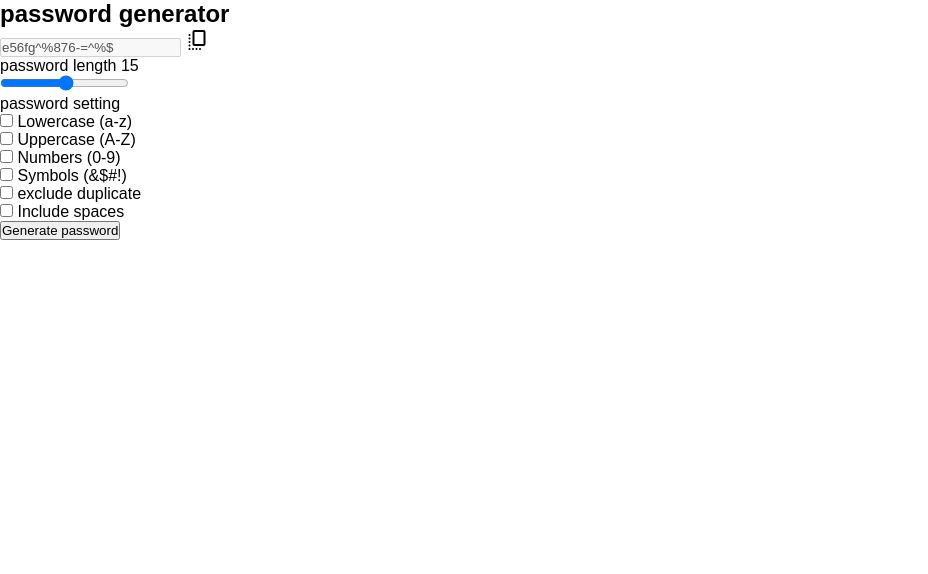
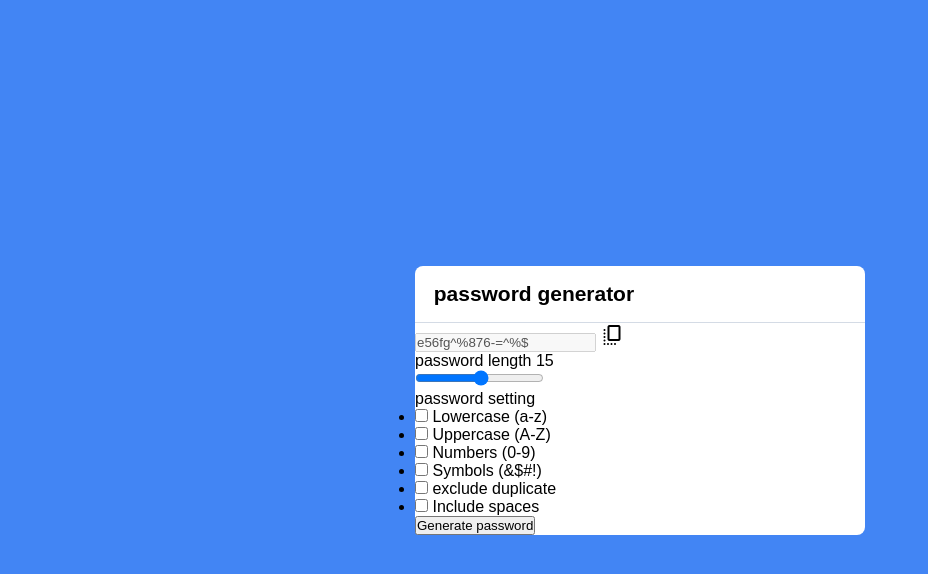
Before and after one commit to pritamdhar6468/password-generator, a plain HTML site: page index.html in a window 1280 px wide. Shown: the whole page, without its empty margins (0-928 px from the left). Drawn offline with nearby package versions, Linux system fonts and the light colour scheme.

Commit message:
Update styles.css

```diff
--- a/styles.css
+++ b/styles.css
@@ -5,3 +5,21 @@
     box-sizing: border-box;
     font-family: 'Poppins', sans-serif;
 }
+body{
+    display:flex;
+    align-items: center;
+    justify-content: center;
+    min-height: 100vh;
+    background: #4285f4;
+}
+.container{
+    width: 450px;
+    background: #fff;
+    border-radius: 8px;
+}
+.container h2{
+    font-weight: 600;
+    font-size: 1.31rem;
+    padding: 1rem 1.175rem;
+    border-bottom: 1px solid #d4dbe5;
+}
```
